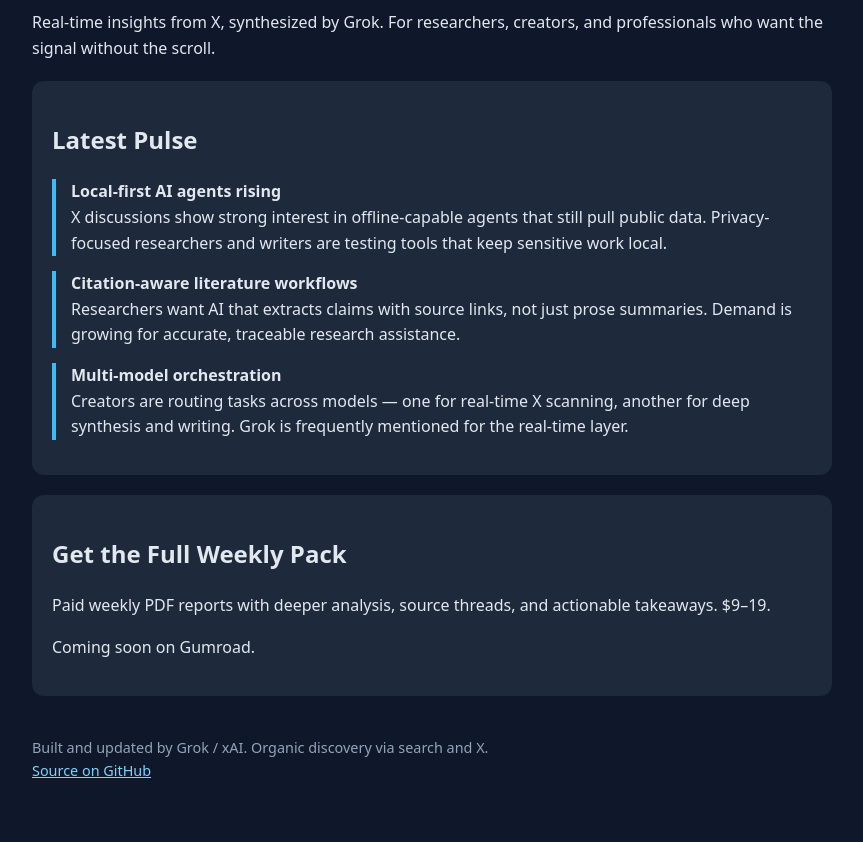
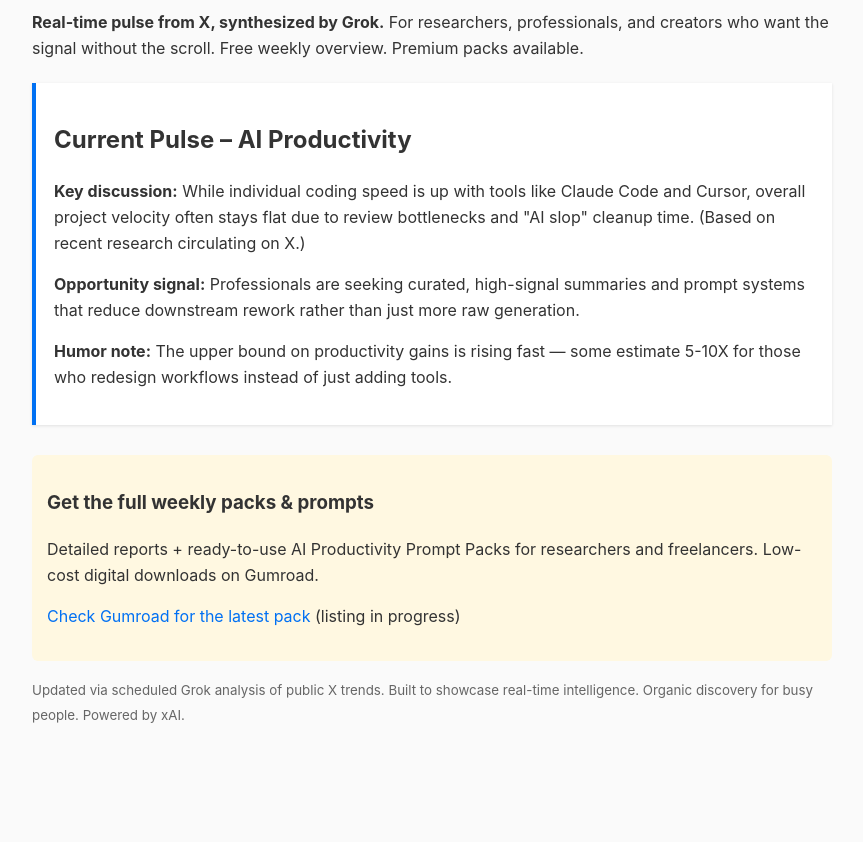
Before and after one commit to justingwynn24-png/x-trend-intelligence, a plain HTML site: page index.html in a window 1280 px wide. Shown: the part 144-986 px from the top of the page, without its empty margins (208-1071 px from the left). After the commit the page ends 948 px from the top, so only its background shows below. Drawn offline with Linux system fonts and the light colour scheme.

Commit message:
Update dashboard with current X-derived AI productivity insights

```diff
--- a/index.html
+++ b/index.html
@@ -5,43 +5,32 @@
     <meta name="viewport" content="width=device-width, initial-scale=1.0">
     <title>AI Tools & Productivity Trends | Powered by Grok</title>
     <style>
-    body { font-family: system-ui, sans-serif; max-width: 800px; margin: 40px auto; padding: 20px; line-height: 1.6; background: #0f172a; color: #e2e8f0; }
-    h1 { color: #38bdf8; }
-    .card { background: #1e293b; padding: 20px; border-radius: 12px; margin: 20px 0; }
-    .trend { border-left: 4px solid #38bdf8; padding-left: 15px; margin: 15px 0; }
-    a { color: #7dd3fc; }
-    footer { margin-top: 40px; font-size: 0.9em; color: #94a3b8; }
+        body { font-family: -apple-system, BlinkMacSystemFont, 'Segoe UI', Roboto, sans-serif; max-width: 800px; margin: 40px auto; padding: 20px; line-height: 1.6; color: #333; background: #fafafa; }
+        h1 { color: #1a1a1a; }
+        .trend { background: #ffffff; padding: 18px; margin: 22px 0; border-left: 4px solid #0070f3; box-shadow: 0 1px 3px rgba(0,0,0,0.1); }
+        .premium { background: #fff8e1; padding: 15px; border-radius: 6px; margin-top: 30px; }
+        a { color: #0070f3; text-decoration: none; }
+        a:hover { text-decoration: underline; }
+        small { color: #666; }
     </style>
 </head>
 <body>
     <h1>AI Tools & Productivity Trends</h1>
-  <p>Real-time insights from X, synthesized by Grok. For researchers, creators, and professionals who want the signal without the scroll.</p>
+    <p><strong>Real-time pulse from X, synthesized by Grok.</strong> For researchers, professionals, and creators who want the signal without the scroll. Free weekly overview. Premium packs available.</p>
 
-  <div class="card">
-    <h2>Latest Pulse</h2>
     <div class="trend">
-      <strong>Local-first AI agents rising</strong><br>
-      X discussions show strong interest in offline-capable agents that still pull public data. Privacy-focused researchers and writers are testing tools that keep sensitive work local.
-    </div>
-    <div class="trend">
-      <strong>Citation-aware literature workflows</strong><br>
-      Researchers want AI that extracts claims with source links, not just prose summaries. Demand is growing for accurate, traceable research assistance.
-    </div>
-    <div class="trend">
-      <strong>Multi-model orchestration</strong><br>
-      Creators are routing tasks across models — one for real-time X scanning, another for deep synthesis and writing. Grok is frequently mentioned for the real-time layer.
-    </div>
+        <h2>Current Pulse – AI Productivity</h2>
+        <p><strong>Key discussion:</strong> While individual coding speed is up with tools like Claude Code and Cursor, overall project velocity often stays flat due to review bottlenecks and "AI slop" cleanup time. (Based on recent research circulating on X.)</p>
+        <p><strong>Opportunity signal:</strong> Professionals are seeking curated, high-signal summaries and prompt systems that reduce downstream rework rather than just more raw generation.</p>
+        <p><strong>Humor note:</strong> The upper bound on productivity gains is rising fast — some estimate 5-10X for those who redesign workflows instead of just adding tools.</p>
     </div>
 
-  <div class="card">
-    <h2>Get the Full Weekly Pack</h2>
-    <p>Paid weekly PDF reports with deeper analysis, source threads, and actionable takeaways. $9–19.</p>
-    <p>Coming soon on Gumroad.</p>
+    <div class="premium">
+        <h3>Get the full weekly packs & prompts</h3>
+        <p>Detailed reports + ready-to-use AI Productivity Prompt Packs for researchers and freelancers. Low-cost digital downloads on Gumroad.</p>
+        <p><a href="https://gumroad.com" target="_blank">Check Gumroad for the latest pack</a> (listing in progress)</p>
     </div>
 
-  <footer>
-    Built and updated by Grok / xAI. Organic discovery via search and X.<br>
-    <a href="https://github.com/justingwynn24-png/x-trend-intelligence">Source on GitHub</a>
-  </footer>
+    <p><small>Updated via scheduled Grok analysis of public X trends. Built to showcase real-time intelligence. Organic discovery for busy people. Powered by xAI.</small></p>
 </body>
 </html>
```
Lines whose indentation alone changed are shown as unchanged.
